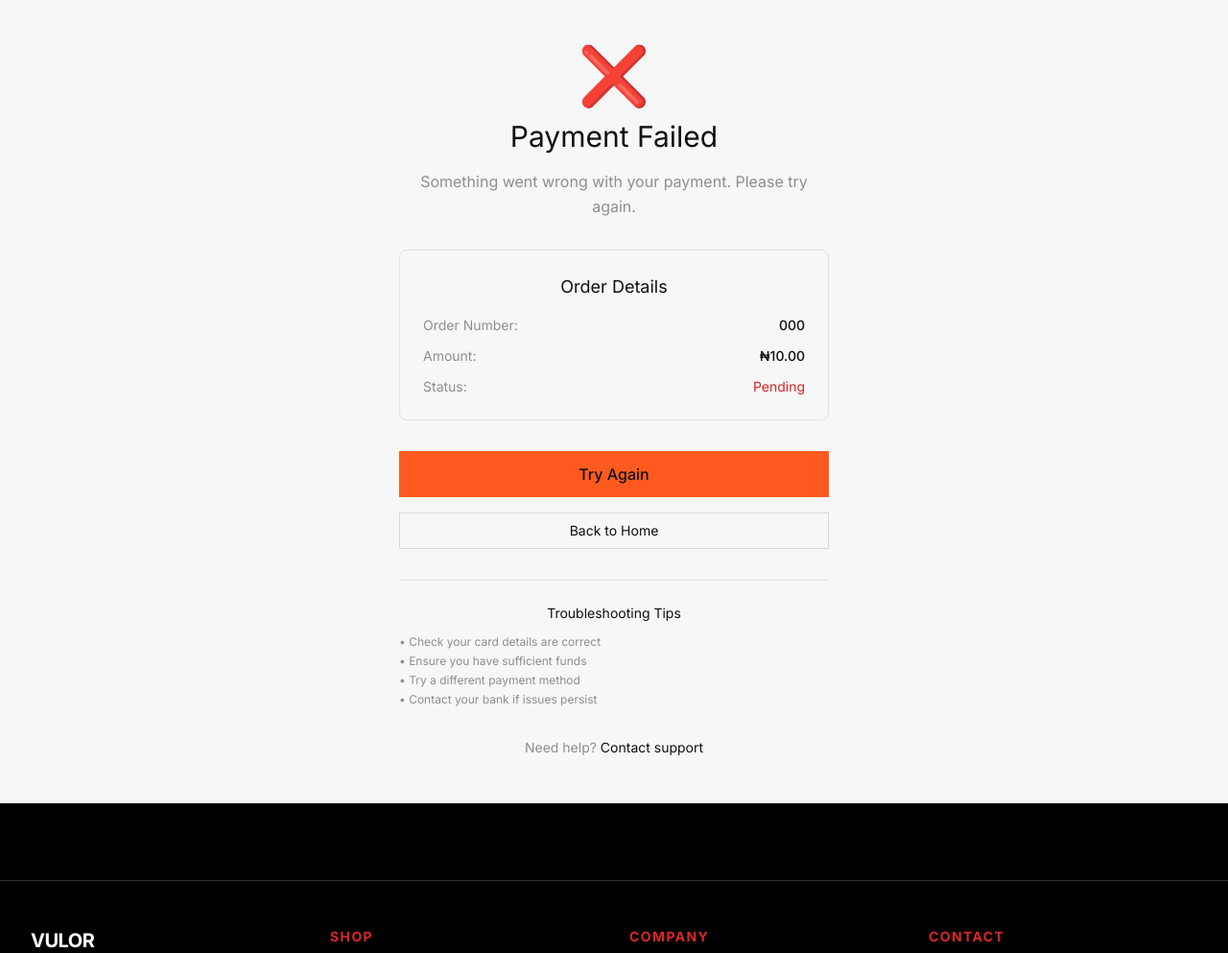
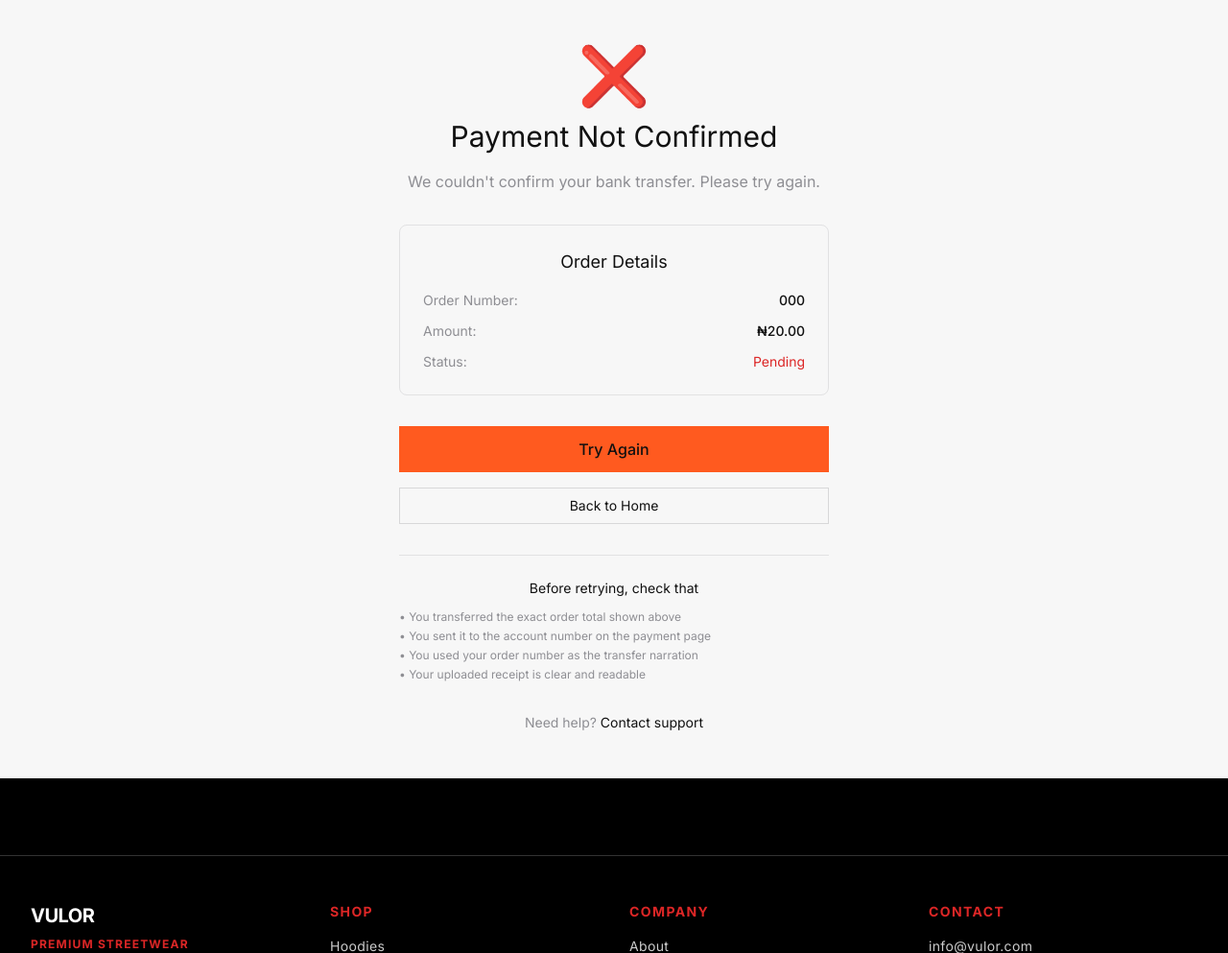
Before and after one commit to Baboosh617/VULOR, a Django app: page /payments/failed/1/ in a window 1280 px wide. Shown: the part 65-1058 px from the top of the page at 96% size. Run offline with Django 4.2, Linux system fonts and the light colour scheme; a user stored in the database is signed in; tables that the repository leaves empty hold one stand-in row (values such as "Sample post"); parts of the project's set-up code (start-up, migrations or seed data) failed here and were passed over; some libraries are stand-ins or nearby versions.

Commit message:
templates: bank transfer states on order detail and payment result pages
Order detail now shows grand total (was subtotal), a working paid
badge (payment_status check was 'paid', never matching 'success'),
and complete/retry payment CTAs. Failed page tips rewritten for
transfers.

```diff
--- a/payments/templates/payments/payment_failed.html
+++ b/payments/templates/payments/payment_failed.html
@@ -8,9 +8,9 @@
         <!-- Error Icon -->
         <div class="space-y-4">
             <div class="text-6xl text-[#111111]">❌</div>
-            <h1 class="text-3xl font-normal text-[#111111]">Payment Failed</h1>
+            <h1 class="text-3xl font-normal text-[#111111]">Payment Not Confirmed</h1>
             <p class="text-[#8E8E93] leading-relaxed">
-                Something went wrong with your payment. Please try again.
+                We couldn't confirm your bank transfer. Please try again.
             </p>
         </div>
 
@@ -25,7 +25,7 @@
                 </div>
                 <div class="flex justify-between">
                     <span class="text-[#8E8E93]">Amount:</span>
-                    <span class="text-[#111111] font-medium">₦{{ order.total_amount }}</span>
+                    <span class="text-[#111111] font-medium">₦{{ order.grand_total }}</span>
                 </div>
                 <div class="flex justify-between">
                     <span class="text-[#8E8E93]">Status:</span>
@@ -49,12 +49,12 @@
 
         <!-- Troubleshooting Tips -->
         <div class="pt-6 border-t border-[#8E8E93]/20">
-            <h3 class="text-[#111111] text-sm font-normal mb-3">Troubleshooting Tips</h3>
+            <h3 class="text-[#111111] text-sm font-normal mb-3">Before retrying, check that</h3>
             <ul class="text-[#8E8E93] text-xs space-y-1 text-left">
-                <li>• Check your card details are correct</li>
-                <li>• Ensure you have sufficient funds</li>
-                <li>• Try a different payment method</li>
-                <li>• Contact your bank if issues persist</li>
+                <li>• You transferred the exact order total shown above</li>
+                <li>• You sent it to the account number on the payment page</li>
+                <li>• You used your order number as the transfer narration</li>
+                <li>• Your uploaded receipt is clear and readable</li>
             </ul>
         </div>
 
--- a/payments/templates/payments/success.html
+++ b/payments/templates/payments/success.html
@@ -29,7 +29,7 @@
                 </div>
                 <div class="flex justify-between">
                     <span class="text-[#8E8E93]">Amount:</span>
-                    <span class="text-[#111111] font-medium">₦{{ order.total_amount }}</span>
+                    <span class="text-[#111111] font-medium">₦{{ order.grand_total }}</span>
                 </div>
                 <div class="flex justify-between">
                     <span class="text-[#8E8E93]">Status:</span>
--- a/payments/tests.py
+++ b/payments/tests.py
@@ -195,3 +195,9 @@ class BankTransferFlowTests(TestCase):
             reverse("payments:transfer_instructions", args=[self.order.id])
         )
         self.assertEqual(response.status_code, 404)
+
+    def test_result_pages_render(self):
+        for name in ("payment_success", "payment_failed"):
+            response = self.client.get(reverse(f"payments:{name}", args=[self.order.id]))
+            self.assertEqual(response.status_code, 200)
+        self.assertContains(response, "3500.00")  # failed page shows grand total
```
Also changed, not shown: frontend/templates/orders/detail.html (+26 -4 lines).
